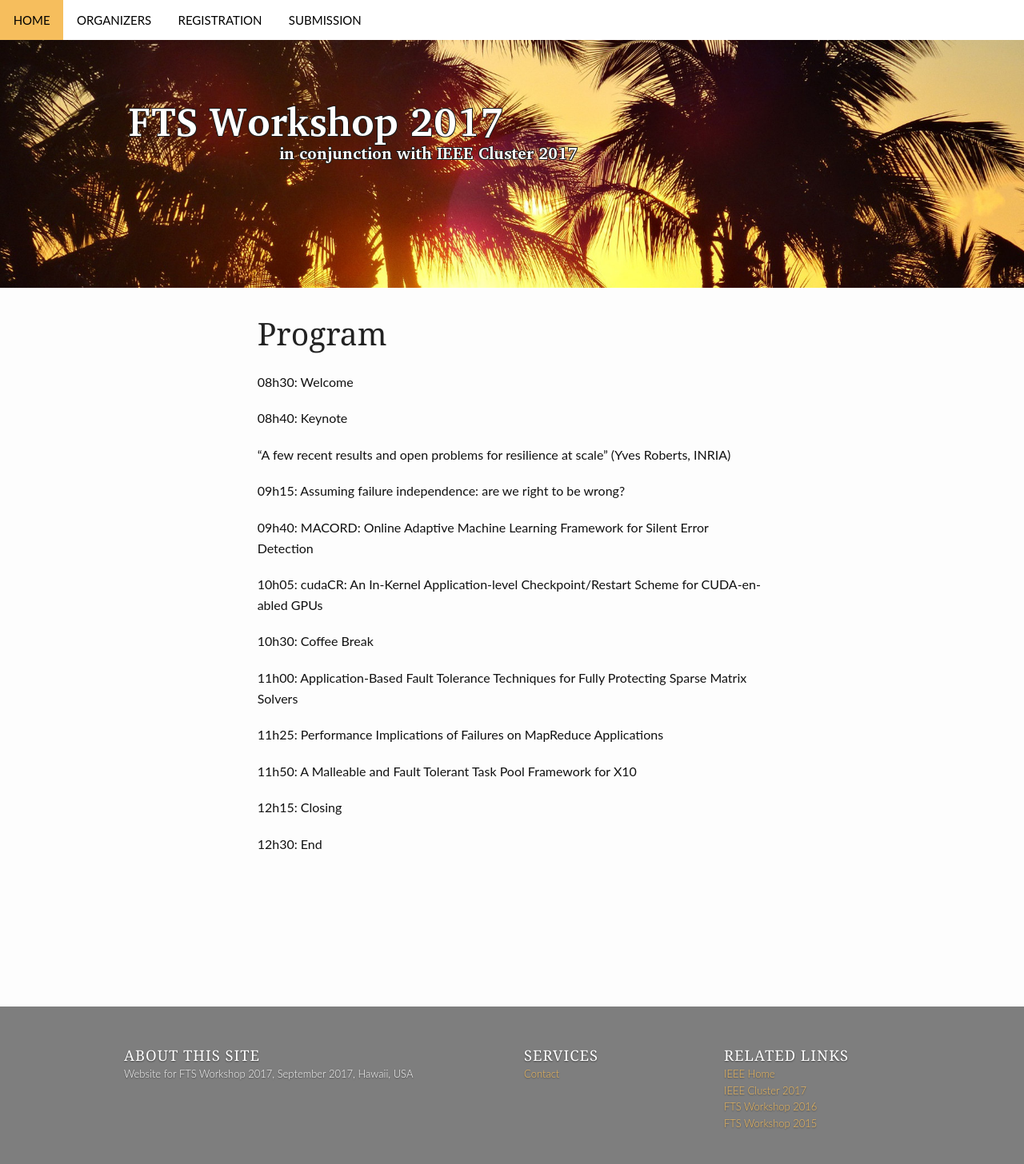
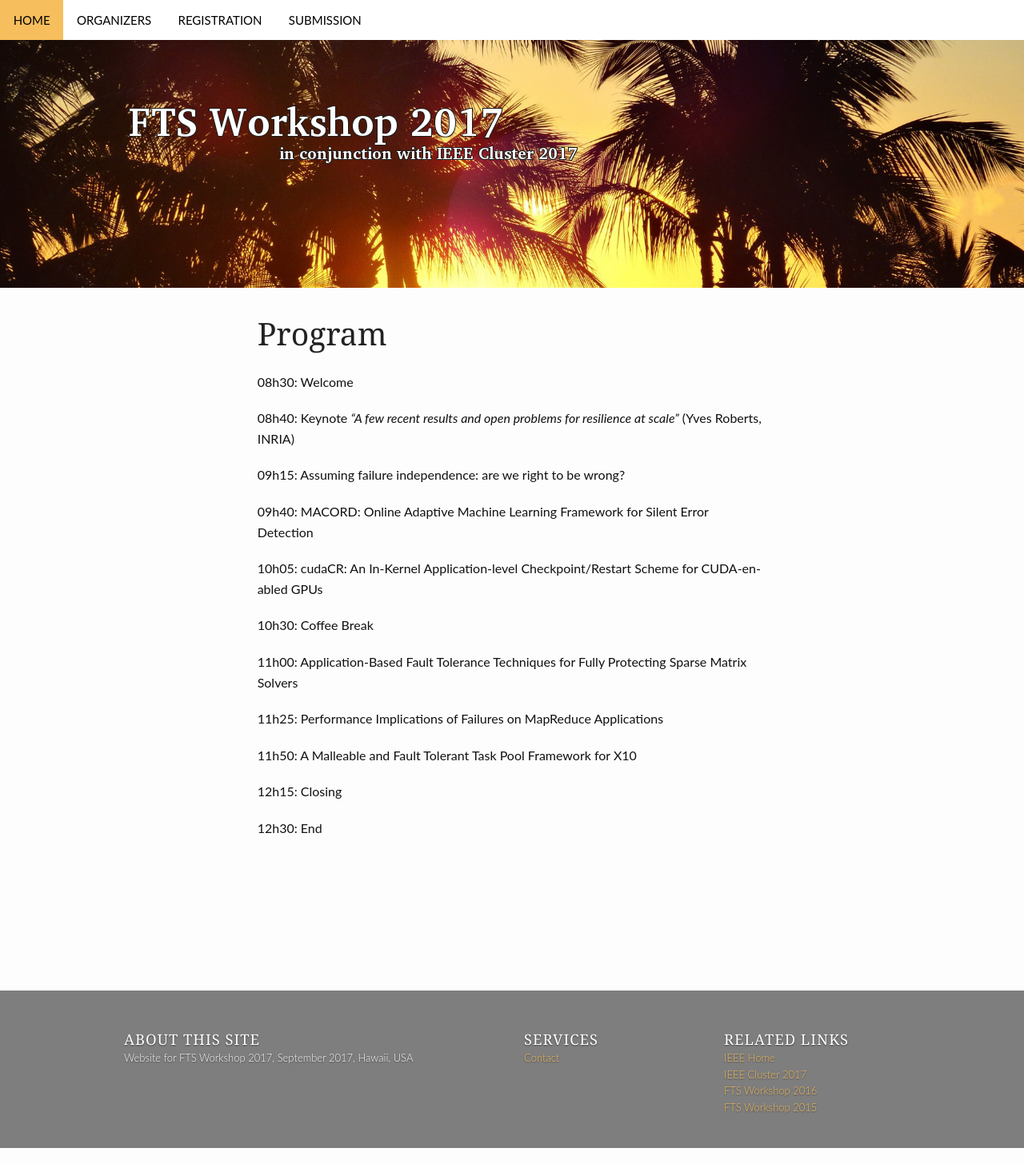
Before and after one commit to fts-workshop/fts17.github.io, a Jekyll site: the page built from program.md, in a window 1280 px wide. Shown: the whole page at 80% size. Built offline with Jekyll 4.4.1, drawn with Linux system fonts in a browser that asks for light colours.

Commit message:
Update program.md

```diff
--- a/program.md
+++ b/program.md
@@ -10,8 +10,7 @@ header:
 08h30: Welcome
 
 08h40: Keynote
-
-  "A few recent results and open problems for resilience at scale" (Yves Roberts, INRIA)
+   *"A few recent results and open problems for resilience at scale"* (Yves Roberts, INRIA)
 
 09h15: Assuming failure independence: are we right to be wrong?
 
```
